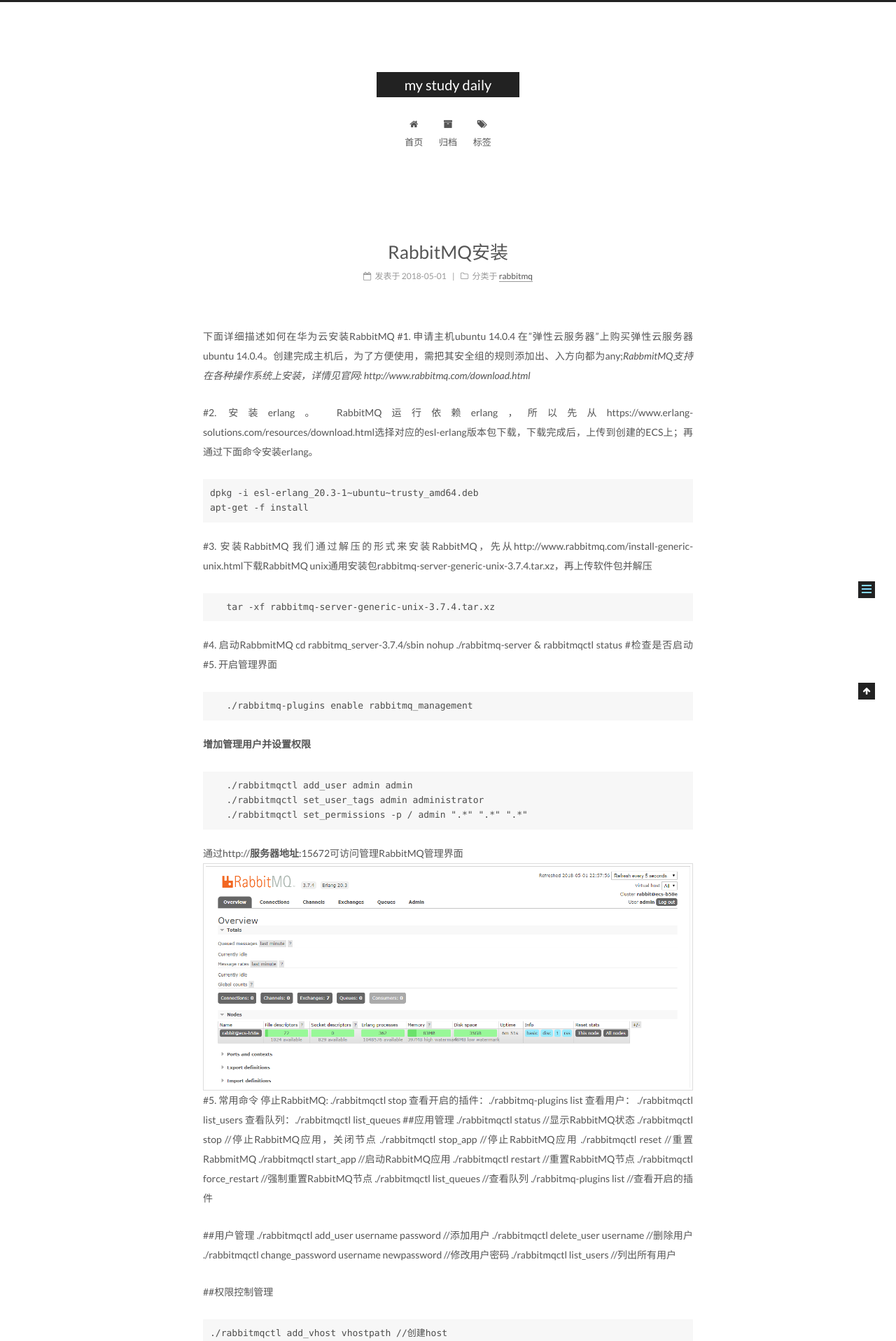
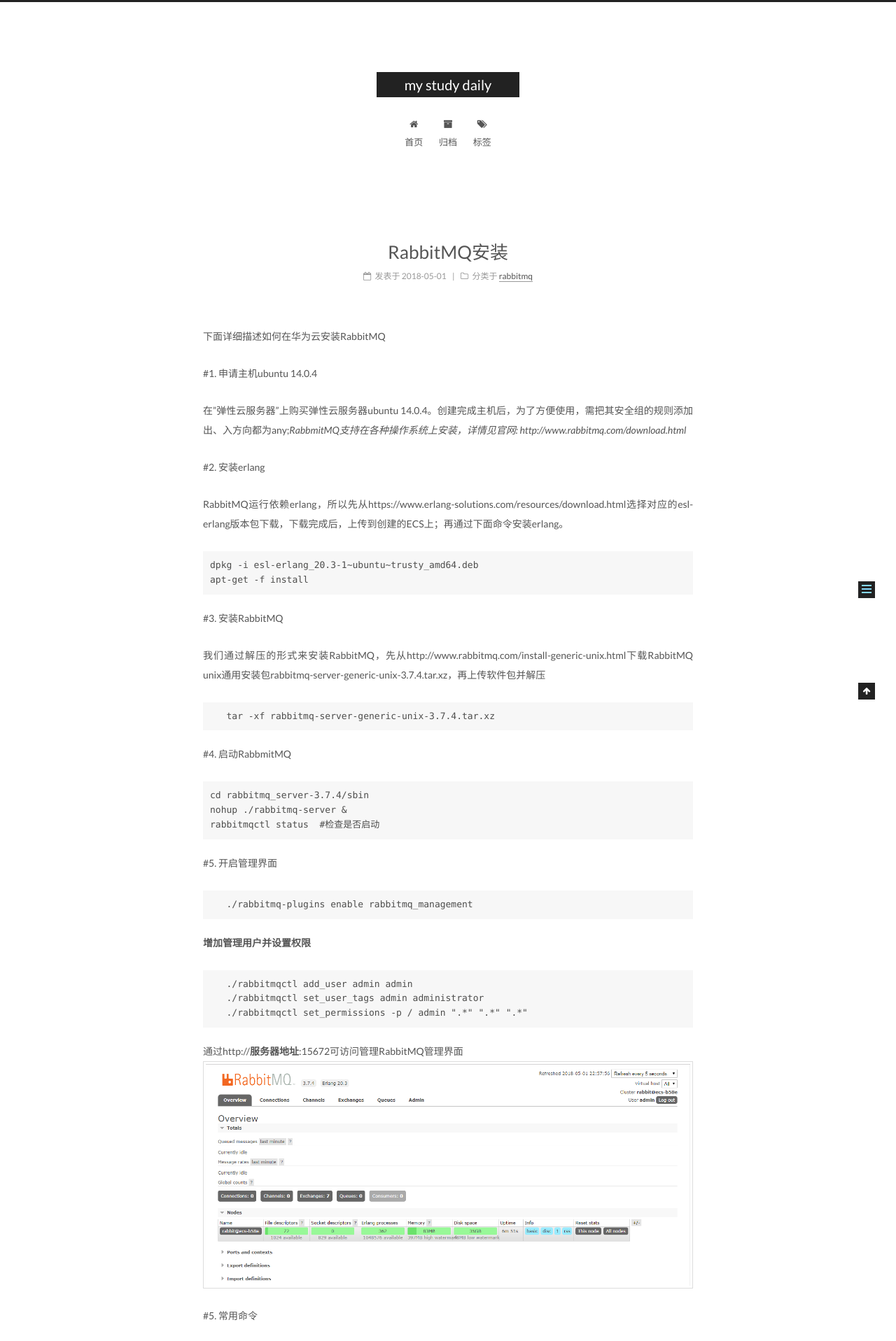
Before and after one commit to JianhuaGong/blog, a Jekyll site: the page built from _posts/2018-05-01-rabbitmq_install.md, in a window 1280 px wide. Shown: the top 1917 px of the page at 70% size. Built offline with Jekyll 4.4.1, drawn with Linux system fonts in a browser that asks for light colours; some of the changed text lies outside the part shown.

Commit message:
rabbitmq install

```diff
--- a/_posts/2018-05-01-rabbitmq_install.md
+++ b/_posts/2018-05-01-rabbitmq_install.md
@@ -6,25 +6,31 @@ categories:
 ---
 
 下面详细描述如何在华为云安装RabbitMQ
+
 #1. 申请主机ubuntu 14.0.4
+
 在"弹性云服务器"上购买弹性云服务器ubuntu 14.0.4。创建完成主机后，为了方便使用，需把其安全组的规则添加出、入方向都为any;*RabbmitMQ支持在各种操作系统上安装，详情见官网: http://www.rabbitmq.com/download.html*
 
-#2. 安装erlang。
+#2. 安装erlang
+
 RabbitMQ运行依赖erlang，所以先从https://www.erlang-solutions.com/resources/download.html选择对应的esl-erlang版本包下载，下载完成后，上传到创建的ECS上；再通过下面命令安装erlang。
 
     dpkg -i esl-erlang_20.3-1~ubuntu~trusty_amd64.deb
     apt-get -f install
 
 #3. 安装RabbitMQ
+
 我们通过解压的形式来安装RabbitMQ，先从http://www.rabbitmq.com/install-generic-unix.html下载RabbitMQ unix通用安装包rabbitmq-server-generic-unix-3.7.4.tar.xz，再上传软件包并解压
 
        tar -xf rabbitmq-server-generic-unix-3.7.4.tar.xz
 
 
 #4. 启动RabbmitMQ
+
     cd rabbitmq_server-3.7.4/sbin
     nohup ./rabbitmq-server &
     rabbitmqctl status  #检查是否启动
+
 #5. 开启管理界面
 
        ./rabbitmq-plugins enable rabbitmq_management
@@ -37,12 +43,16 @@ RabbitMQ运行依赖erlang，所以先从https://www.erlang-solutions.com/resour
 
    通过http://**服务器地址**:15672可访问管理RabbitMQ管理界面
    ![此处输入图片的描述][management_ui]
+
 #5. 常用命令
+
    停止RabbitMQ: ./rabbitmqctl stop
    查看开启的插件：./rabbitmq-plugins list
    查看用户： ./rabbitmqctl list_users
    查看队列：./rabbitmqctl list_queues
+
 ##应用管理
+
     ./rabbitmqctl status //显示RabbitMQ状态
     ./rabbitmqctl stop //停止RabbitMQ应用，关闭节点
     ./rabbitmqctl stop_app //停止RabbitMQ应用
@@ -54,6 +64,7 @@ RabbitMQ运行依赖erlang，所以先从https://www.erlang-solutions.com/resour
     ./rabbitmq-plugins list //查看开启的插件
 
 ##用户管理
+
     ./rabbitmqctl add_user username password //添加用户
     ./rabbitmqctl delete_user username //删除用户
     ./rabbitmqctl change_password username newpassword //修改用户密码
```
